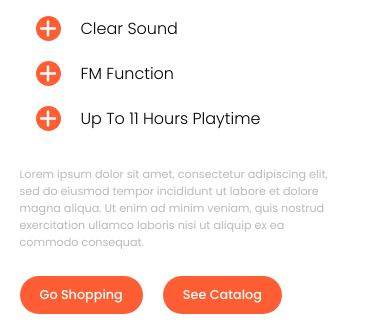
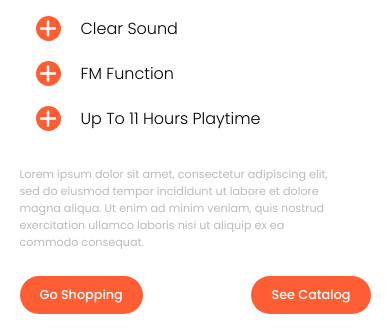
Before and after one commit to anilrkhairnar/live-class-project-7, a plain HTML site: page index.html in a window 390 px wide. Shown: the part 591-925 px from the top of the page. Drawn offline with Linux system fonts and the light colour scheme.

Commit message:
buttons adjusted

```diff
--- a/style.css
+++ b/style.css
@@ -261,6 +261,9 @@ nav .menu-icon {
   .container .container-left .headings h3::after {
     left: 245px;
   }
+  .container .container-left .buttons {
+    justify-content: space-between;
+  }
   .container .container-right .product-image img.product {
     width: 50vw;
   }
```
